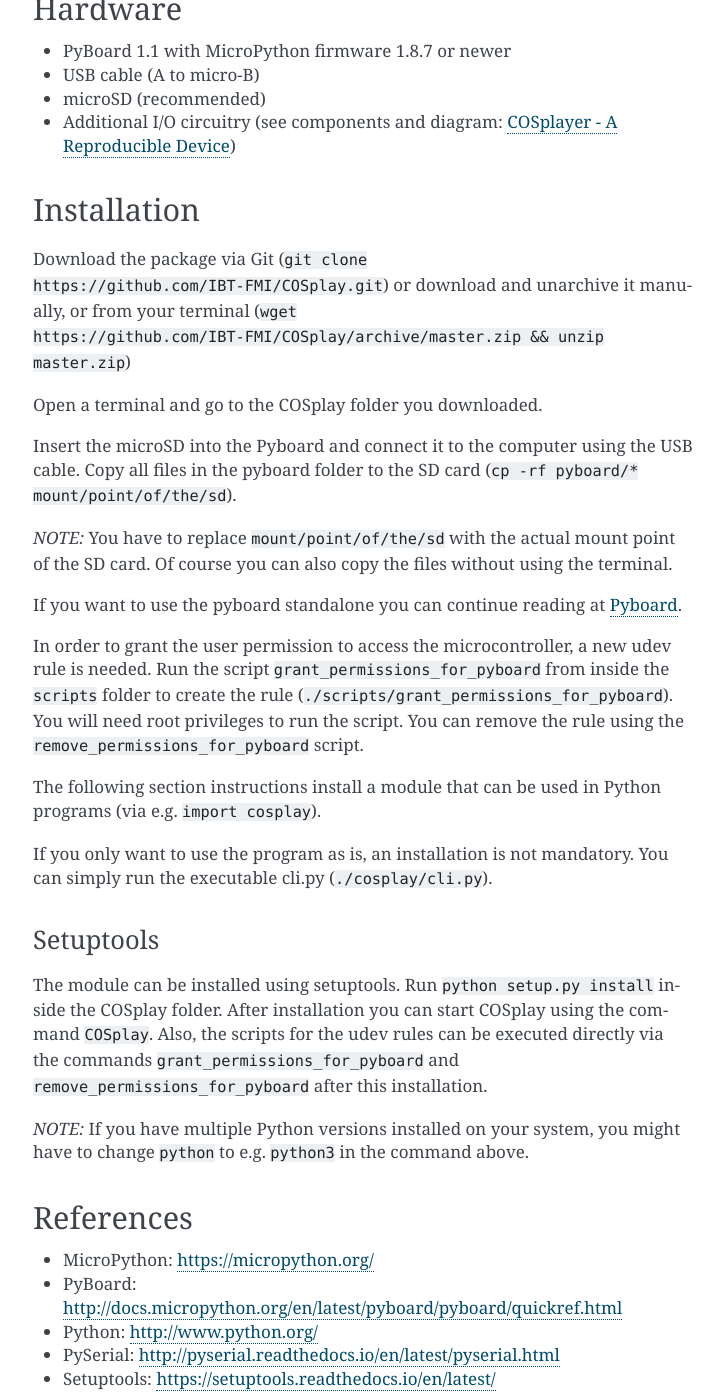
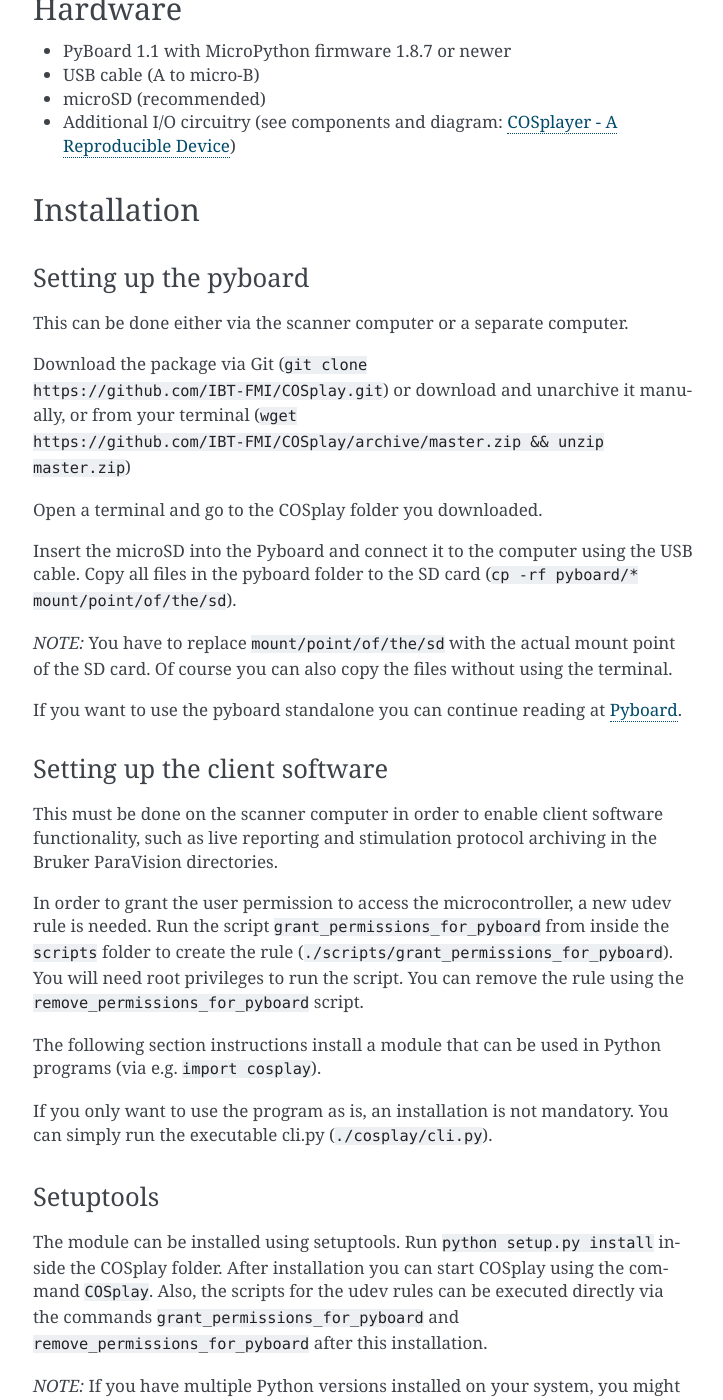
Before and after one commit to IBT-FMI/COSplay, a Sphinx documentation site: the page built from documentation/COSplay.rst, in a window 1280 px wide and 1400 px high, scrolled down 739 px. Shown: the whole window, without its empty margins (387-1110 px from the left). Built offline with Sphinx 7.4.7, drawn with Linux system fonts in a browser that asks for light colours; formulas are drawn with MathJax 3; some of the changed text lies outside the part shown.

Commit message:
Updated instructions regarding personal/scanner computer

```diff
--- a/documentation/COSplay.rst
+++ b/documentation/COSplay.rst
@@ -38,6 +38,11 @@
 Installation
 ============
 
+Setting up the pyboard
+----------------------
+
+This can be done either via the scanner computer or a separate computer.
+
 Download the package via Git (``git clone https://github.com/IBT-FMI/COSplay.git``) or download and unarchive it manually, or from your terminal (``wget https://github.com/IBT-FMI/COSplay/archive/master.zip && unzip master.zip``)
 
 Open a terminal and go to the COSplay folder you downloaded.
@@ -49,6 +54,11 @@
 Of course you can also copy the files without using the terminal.
 
 If you want to use the pyboard standalone you can continue reading at :ref:`pyboard`.
+
+Setting up the client software
+------------------------------
+
+This must be done on the scanner computer in order to enable client software functionality, such as live reporting and stimulation protocol archiving in the Bruker ParaVision directories.
 
 In order to grant the user permission to access the microcontroller, a new udev rule is needed.
 Run the script ``grant_permissions_for_pyboard`` from inside the ``scripts`` folder to create the rule (``./scripts/grant_permissions_for_pyboard``).
```
